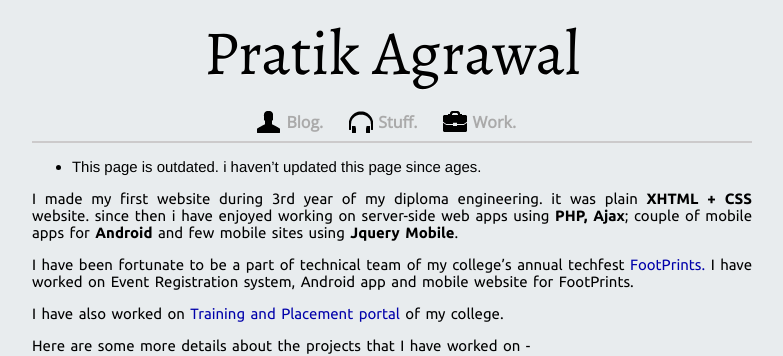
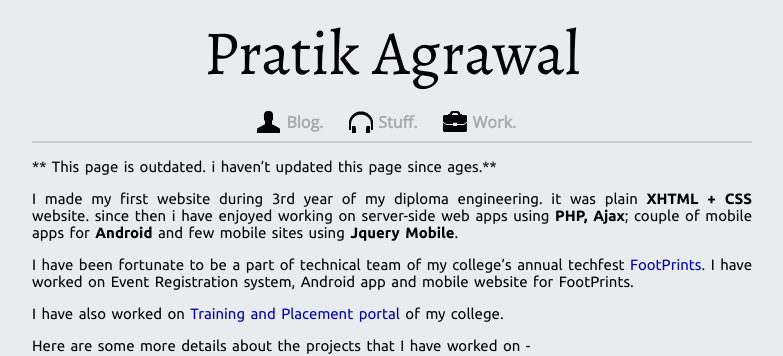
Before and after one commit to pratik98/pratik98.github.com, a Jekyll site: the page built from work.md, in a window 1280 px wide and 900 px high. Shown: the top 356 px of the window, without its empty margins (248-1031 px from the left). Built offline with Jekyll 4.4.1, drawn with Linux system fonts in a browser that asks for light colours; nearby versions of some CDN libraries.

```diff
--- a/work.md
+++ b/work.md
@@ -2,7 +2,7 @@
 layout: default
 title: "Work - Pratik Agrawal"
 ---
-* This page is outdated. i haven't updated this page since ages.
+** This page is outdated. i haven't updated this page since ages.**
 
 
 I made my first website during 3rd year of my diploma engineering.
```
